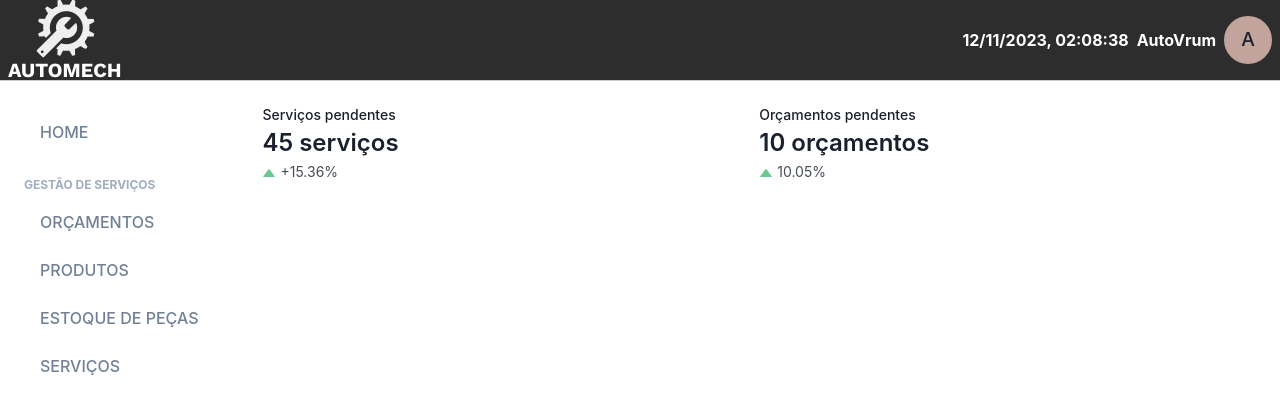
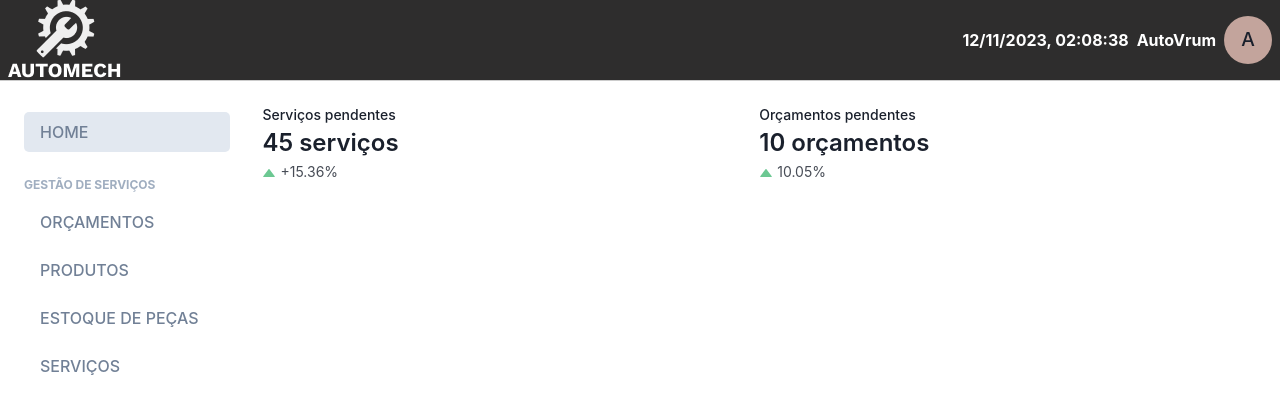
Before and after one commit to gabrielmatosmartins/AutoMechSite, a Next.js app: page / in a window 1280 px wide. Shown: the top 414 px of the page. Built offline with nearby package versions, Linux system fonts and the light colour scheme.

Commit message:
Update SidebarNav.js

```diff
--- a/src/components/SidebarNav.js
+++ b/src/components/SidebarNav.js
@@ -17,9 +17,9 @@ const SidebarNav = () => {
             px="4"
             py="2"
             borderRadius={5}
-            bg={asPath === "/home" ? "gray.200" : ""}
+            bg={asPath === "/" ? "gray.200" : ""}
           >
-            <Link href="/home">
+            <Link href="/">
               <Text fontSize="md" fontWeight="medium" color="gray.500">
                 HOME
               </Text>
```
